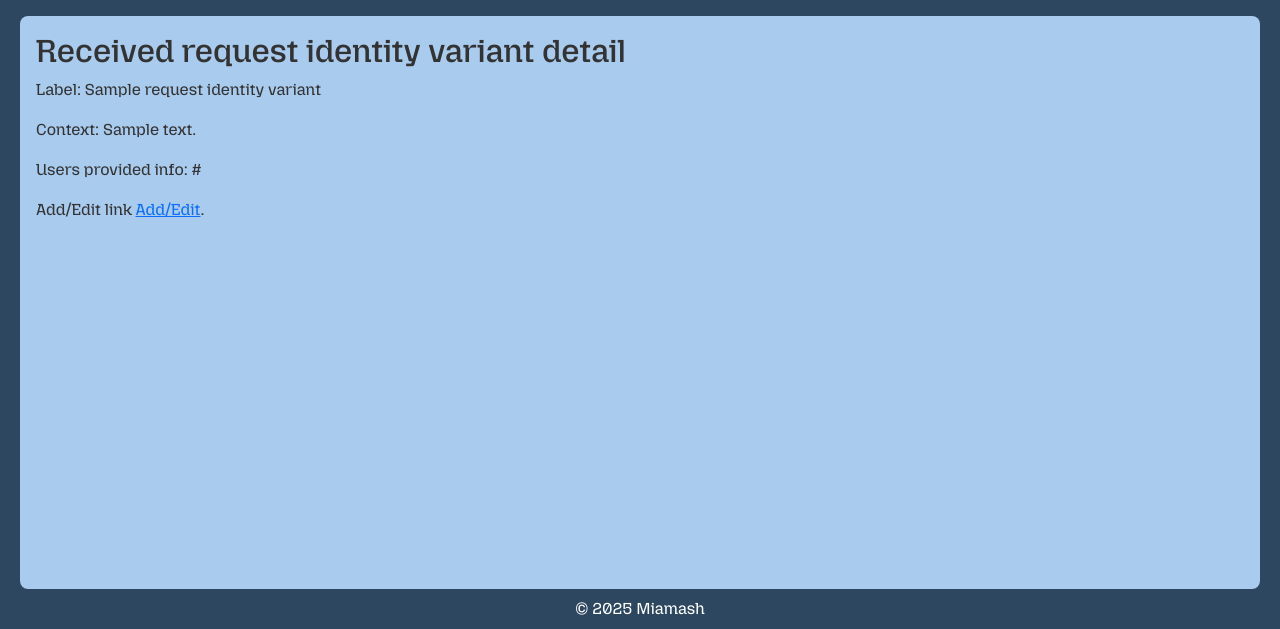
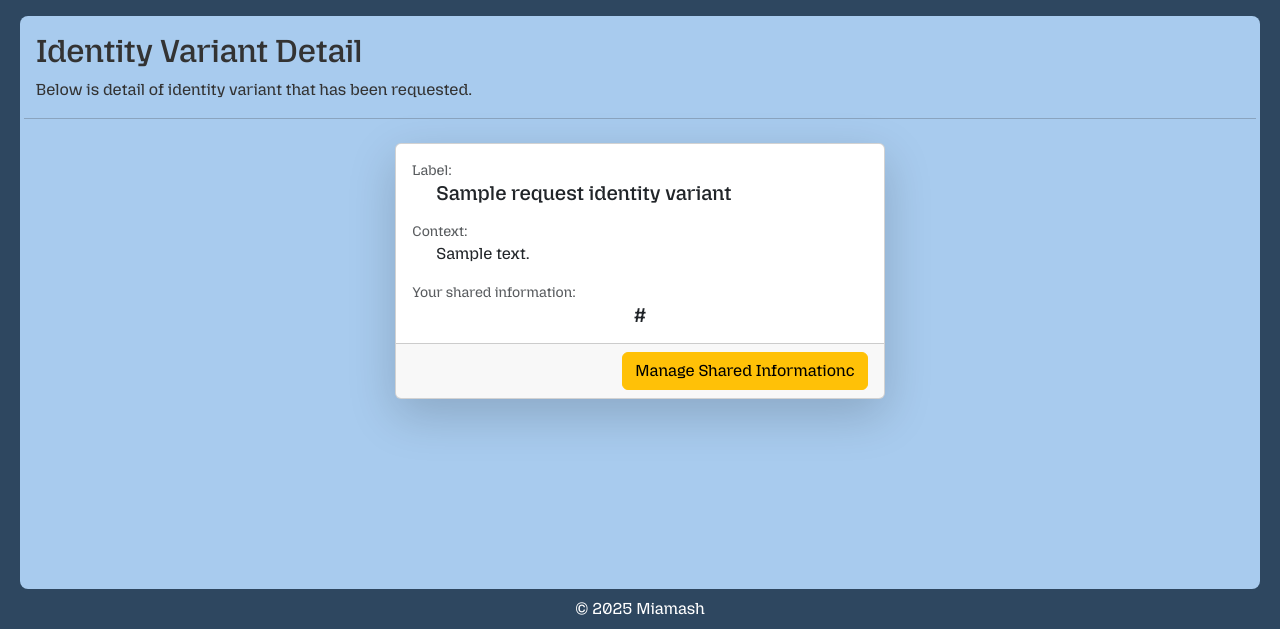
Before and after one commit to dambinkowski/IdentityApp, a Django app: template miamash/web/templates/web/private/request_receive_request_identity_variant_detail.html in a window 1280 px wide. Shown: the part 171-800 px from the top of the page. Run offline with Django 5.2, Linux system fonts and the light colour scheme; the template is opened without the code that fills it: most values are stand-ins (such as "Sample title", 1, 10 or a date in 2020); some libraries are stand-ins or nearby versions.

Commit message:
request receive identity variant styled

```diff
--- a/miamash/web/templates/web/private/request_receive_request_identity_variant_detail.html
+++ b/miamash/web/templates/web/private/request_receive_request_identity_variant_detail.html
@@ -1,16 +1,45 @@
 {% extends "web/private/base.html" %}
 {% block content %}
-<h2> Received request  identity variant detail    </h2>
 
 
+<!-- Main content header -->
+<div class="row align-items-center mb-2">
+    <div class="col">
+        <h2>Identity Variant Detail</h2>
+        <p>Below is detail of identity variant that has been requested.</p>
+    </div>
+    <hr>
+</div>
 
-<p>Label: {{ request_identity_variant.label }}</p>
-<p>Context: {{ request_identity_variant.context }}</p>
-<p>Users provided info: {{ request_identity_variant.profile_link }}</p>
+<!-- Form  -->
+<div class="row justify-content-center">
+    <div class="col-md-8 col-lg-6 col-xl-5">
+        <div class="card shadow-lg m">
+            <div class="card-body">
+                <!-- Label -->
+                <p class="text-muted mb-0 small">Label:</p>
+                <h5 class="card-text ps-4">{{ request_identity_variant.label }}</h5>
 
-<p> Add/Edit link
-    <a href="{% url 'request-receive-request-identity-variant-update' request_identity_variant.request.id request_identity_variant.id %}">Add/Edit</a>.
-</p>
+                <!-- Context -->
+                <p class="text-muted mb-0 mt-3 small">Context:</p>
+                <p class="card-text ps-4">{{ request_identity_variant.context }}</p>
 
+                <!-- Variant (only show if exists)-->
+                <p class="text-muted mb-0 small">Your shared information:</p>
+                {% if request_identity_variant.profile_link %}
+                <h5 class="card-text text-center"> {{ request_identity_variant.profile_link }}</h5>
+                {% else %}
+                <p class="card-text text-center">---</p>
+                {% endif %}
+            </div>
+            <!-- Action links -->
+            <div class="card-footer text-end">
+                <a class="btn btn-warning"
+                    href="{% url 'request-receive-request-identity-variant-update' request_identity_variant.request.id request_identity_variant.id %}">Manage Shared Informationc</a>
+
+            </div>
+        </div>
+    </div>
+</div>
 
 {% endblock %}
```
Also changed, not shown: miamash/db.sqlite3.
